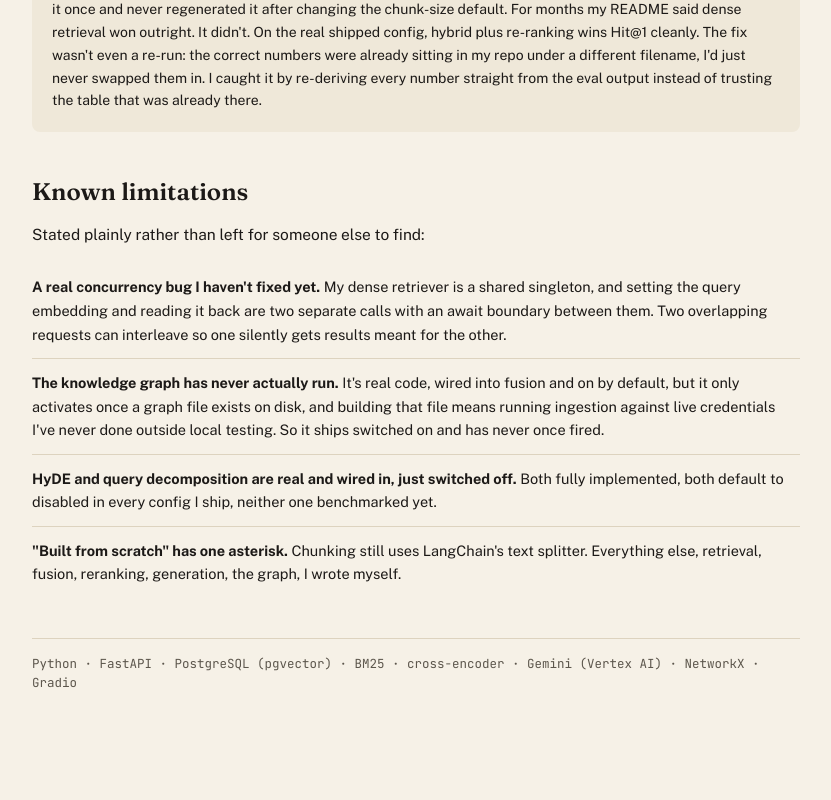
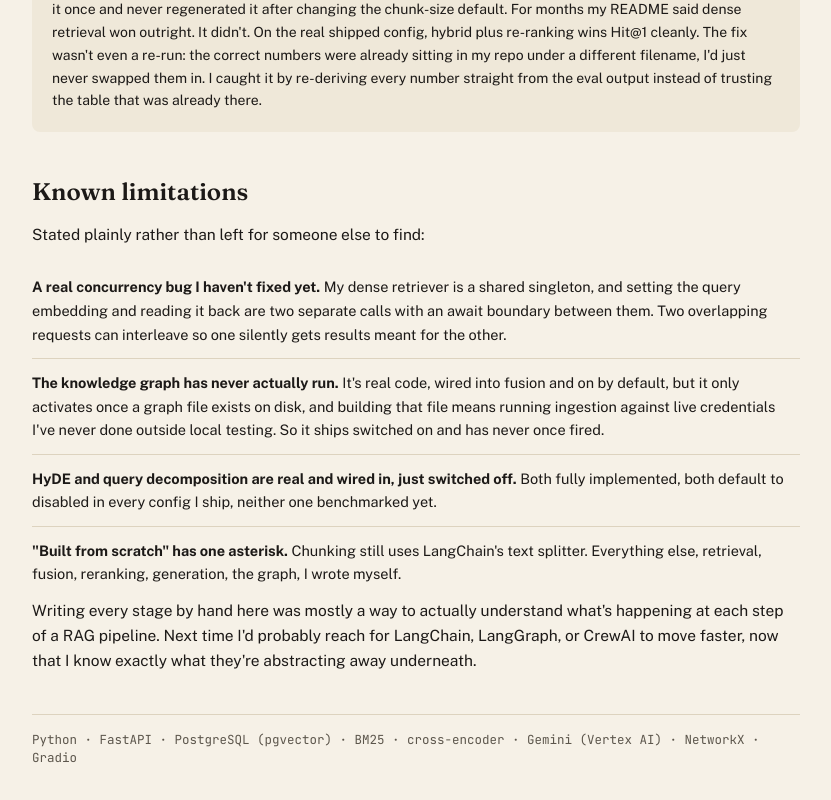
Before and after one commit to kenzychew/portfolio-hub, a Next.js app: page /blog/gofetch-rag-pipeline in a window 1280 px wide. Shown: the part 1727-2527 px from the top of the page, without its empty margins (224-1055 px from the left). Built offline with nearby package versions, Linux system fonts and the light colour scheme.

Commit message:
Add closing paragraph to GoFetch post on hand-rolled vs. framework tradeoffs

```diff
--- a/app/blog/posts/gofetch.tsx
+++ b/app/blog/posts/gofetch.tsx
@@ -138,6 +138,14 @@ export default function GoFetchPost() {
         ]}
       />
 
+      <p className="mb-4 text-[15.5px] leading-relaxed text-fg">
+        Writing every stage by hand here was mostly a way to actually
+        understand what&apos;s happening at each step of a RAG pipeline. Next
+        time I&apos;d probably reach for LangChain, LangGraph, or CrewAI to
+        move faster, now that I know exactly what they&apos;re abstracting
+        away underneath.
+      </p>
+
       <StackLine
         items={[
           "Python",
```
